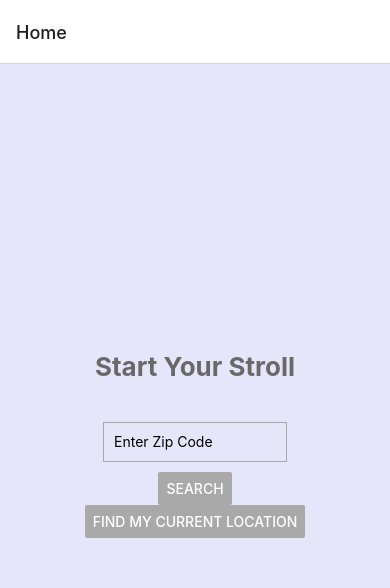
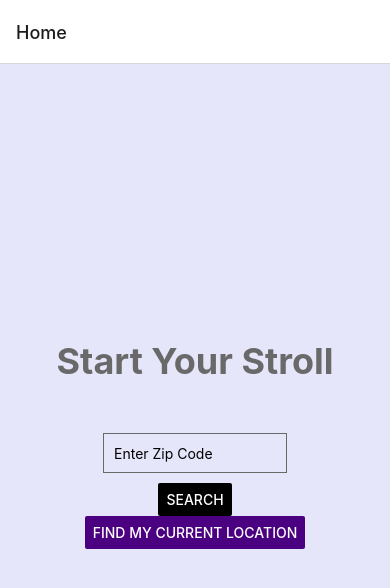
Before and after one commit to Shreyas-Pattabi/StrollApp, a React Native app in the folder Stroll/: screen /Home in a window 390 px wide. Shown: the top 588 px of the page. Built offline with nearby package versions, Linux system fonts and the light colour scheme.

Commit message:
Full change

```diff
--- a/Stroll/App.js
+++ b/Stroll/App.js
@@ -14,7 +14,7 @@ export default function App() {
         <Stack.Navigator initialRouteName="Home">
           <Stack.Screen name="Home" component={Home} />
           <Stack.Screen name="Rewards" component={Rewards} />
-          <Stack.Screen name="Map" component={MapNavigation} />
+          <Stack.Screen name="MapNavigation" component={MapNavigation} />
         </Stack.Navigator>
       </NavigationContainer>
     );
--- a/Stroll/Home.js
+++ b/Stroll/Home.js
@@ -5,8 +5,6 @@ import { useNavigation } from '@react-navigation/native';
 const Home = () => {
   const [zipCode, setZipCode] = useState('');
   const [currentLocation, setCurrentLocation] = useState(null);
-  const [nearbyLocations, setNearbyLocations] = useState([]);
-  const [searchInitiated, setSearchInitiated] = useState(false);
   const navigation = useNavigation();
 
   const handleZipCodeChange = (text) => {
@@ -15,45 +13,24 @@ const Home = () => {
 
   const handleSearch = () => {
     if (zipCode) {
-      alert(`You entered zip code: ${zipCode}`);
-    } else if (currentLocation) {
-      alert(`Your current location is: ${currentLocation.coords.latitude}, ${currentLocation.coords.longitude}`);
+      // Navigate to the MapNavigation screen and pass the zip code as a parameter
+      navigation.navigate('MapNavigation', { zipCode });
     }
-    setSearchInitiated(true);
   };
 
   const findCurrentLocation = () => {
     navigator.geolocation.getCurrentPosition(
       (position) => {
-        setCurrentLocation(position);
+        const { latitude, longitude } = position.coords;
+        // Navigate to the MapNavigation screen and pass the latitude and longitude as parameters
+        navigation.navigate('MapNavigation', { latitude, longitude });
       },
       (error) => {
         console.error(error);
         alert('Failed to retrieve your current location. Please enter a zip code.');
       }
     );
-    setSearchInitiated(true);
   };
-
-  const fetchNearbyLocations = () => {
-    const fetchedLocations = [
-      { name: 'Restaurant A', type: 'restaurant' },
-      { name: 'Shop B', type: 'shop' },
-      { name: 'Park C', type: 'park' },
-      { name: 'Cafe D', type: 'cafe' },
-    ];
-    setNearbyLocations(fetchedLocations);
-  };
-
-  const handleLocationClick = (location) => {
-    navigation.navigate('MapNavigation');
-  };
-
-  useEffect(() => {
-    if (searchInitiated) {
-      fetchNearbyLocations();
-    }
-  }, [searchInitiated]);
 
   return (
     <View style={styles.container}>
@@ -66,23 +43,9 @@ const Home = () => {
           onChangeText={handleZipCodeChange}
           keyboardType="numeric"
         />
-        <Button title="Search" onPress={handleSearch} color="darkgray" />
-        <Button title="Find My Current Location" onPress={findCurrentLocation} color="darkgray" />
+        <Button title="Search" onPress={handleSearch} color="black" />
+        <Button title="Find My Current Location" onPress={findCurrentLocation} color="indigo" />
       </View>
-      {currentLocation && (
-        <Text style={styles.locationText}>
-          Your current location: {currentLocation.coords.latitude}, {currentLocation.coords.longitude}
-        </Text>
-      )}
-      {searchInitiated && nearbyLocations.length > 0 && (
-        <Text style={styles.locationsHeading}>Nearby Locations:</Text>
-      )}
-      {searchInitiated &&
-        nearbyLocations.map((location, index) => (
-          <TouchableOpacity key={index} onPress={() => handleLocationClick(location)}>
-            <Text style={styles.locationText}>{location.name}</Text>
-          </TouchableOpacity>
-        ))}
     </View>
   );
 };
@@ -95,9 +58,9 @@ const styles = StyleSheet.create({
     backgroundColor: 'lavender',
   },
   heading: {
-    fontSize: 26,
+    fontSize: 36,
     fontWeight: 'bold',
-    marginBottom: 20,
+    marginBottom: 30,
     color: 'dimgray',
   },
   optionContainer: {
@@ -107,16 +70,11 @@ const styles = StyleSheet.create({
   input: {
     width: '80%',
     height: 40,
-    borderColor: 'darkgray',
+    borderColor: 'dimgray',
     borderWidth: 1,
     marginBottom: 10,
     paddingLeft: 10,
   },
-  locationText: {
-    fontSize: 16,
-    marginVertical: 5,
-    color: 'blue',
-  },
 });
 
 export default Home;
--- a/Stroll/app.json
+++ b/Stroll/app.json
@@ -15,7 +15,11 @@
       "**/*"
     ],
     "ios": {
-      "supportsTablet": true
+      "supportsTablet": true,
+      "bundleIdentifier": "com.shreyas.stroll",
+      "config": {
+        "googleMapsApiKey": "AIzaSyCNu5kihZoY0HrqgnC9i2WebzfUQ2Bxxj4"
+      }
     },
     "android": {
       "adaptiveIcon": {
@@ -24,7 +28,11 @@
       }
     },
     "web": {
-      "favicon": "./assets/favicon.png"
+      "favicon": "./assets/favicon.png",
+      "bundleIdentifier": "com.shreyas.stroll",
+      "config": {
+        "googleMapsApiKey": "AIzaSyCNu5kihZoY0HrqgnC9i2WebzfUQ2Bxxj4"
+      }
     }
   }
 }
```
Also changed, not shown: Stroll/package.json (+5 -2 lines), 2 other files (tests, documents, lock files or other folders).
